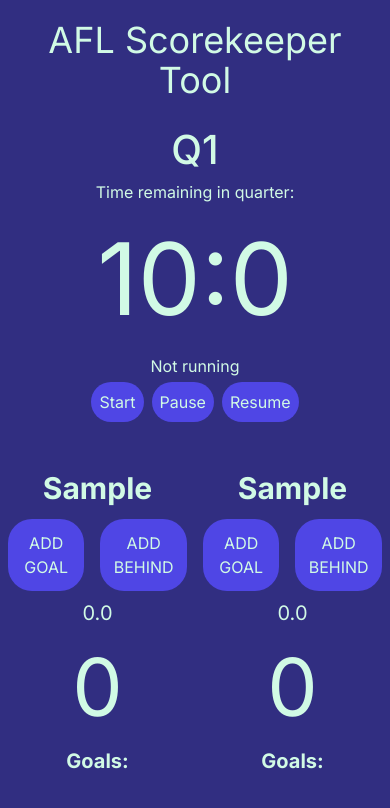
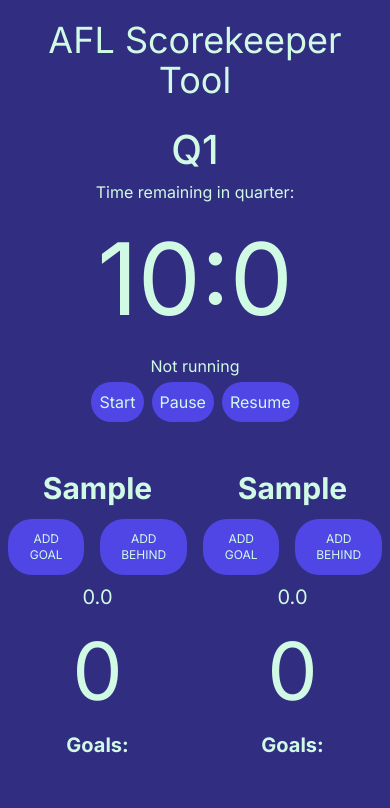
Before and after one commit to Jangelsdork/afl-scorer, a Next.js app: page / in a window 390 px wide. Both pictures are taken after typing "Sample", "Sample" into the empty fields and a click on the input "Submit". Shown: the top 808 px of the page. Built offline with nearby package versions, Linux system fonts and the light colour scheme.

Commit message:
Style changes to improve ui on small screens

```diff
--- a/src/app/components/GoalScorerDisplay.tsx
+++ b/src/app/components/GoalScorerDisplay.tsx
@@ -38,7 +38,7 @@ function GoalScorerDisplay({ teamScoreObject, setTeamScoreObject }: Props) {
     if (line.scorer) {
       return (
         <div className="flex gap-2 m-2" key={index}>
-          <li className="gap-2">
+          <li className="gap-2 text-center">
             Scored by {line.scorer}, with {Math.trunc(line.time / 60)}:
             {line.time % 60} remaining in Q{line.period}
           </li>
@@ -46,20 +46,20 @@ function GoalScorerDisplay({ teamScoreObject, setTeamScoreObject }: Props) {
       );
     }
     return (
-      <div className="mt-1" key={index}>
+      <div className="mt-1 max-w-[40vw]" key={index}>
         <form
-          className="flex gap-2"
+          className="flex flex-col sm:flex-row gap-2"
           id={index.toString()}
           onSubmit={updateScorer}
         >
           <input
             ref={inputRef} // Ref is attached to the input element
-            className="bg-indigo-500 p-2"
+            className="bg-indigo-500 p-2 "
             id="name"
             type="text"
             placeholder="Goal scorer name..."
           />
-          <input className="bg-indigo-600 p-2 rounded-3xl" type="submit" />
+          <input className="bg-indigo-600 p-2 rounded-3xl " type="submit" />
         </form>
       </div>
     );
--- a/src/app/components/TeamScorer.tsx
+++ b/src/app/components/TeamScorer.tsx
@@ -72,13 +72,13 @@ function TeamScorer({ gameSetup, secondsLeft, currentInterval }: Props) {
         <div className="text-[30px] font-bold">{gameSetup.teamA}</div>
         <div className="flex flex-row">
           <button
-            className="cursor-pointer bg-indigo-600 p-3 m-2 rounded-3xl"
+            className="cursor-pointer bg-indigo-600 p-3 m-2 rounded-3xl text-xs sm:text-lg"
             onClick={plusGoalTeamA}
           >
             ADD GOAL
           </button>
           <button
-            className="cursor-pointer  bg-indigo-600 p-3 m-2  rounded-3xl"
+            className="cursor-pointer  bg-indigo-600 p-3 m-2  rounded-3xl text-xs sm:text-lg"
             onClick={plusBehindTeamA}
           >
             ADD BEHIND
@@ -98,13 +98,13 @@ function TeamScorer({ gameSetup, secondsLeft, currentInterval }: Props) {
         <div className="text-[30px] font-bold">{gameSetup.teamB}</div>
         <div className="flex flex-row">
           <button
-            className="cursor-pointer bg-indigo-600 p-3 m-2 rounded-3xl"
+            className="cursor-pointer bg-indigo-600 p-3 m-2 rounded-3xl text-xs sm:text-lg"
             onClick={plusGoalTeamB}
           >
             ADD GOAL
           </button>
           <button
-            className="cursor-pointer  bg-indigo-600 p-3 m-2  rounded-3xl"
+            className="cursor-pointer  bg-indigo-600 p-3 m-2  rounded-3xl text-xs sm:text-lg"
             onClick={plusBehindTeamB}
           >
             ADD BEHIND
```
